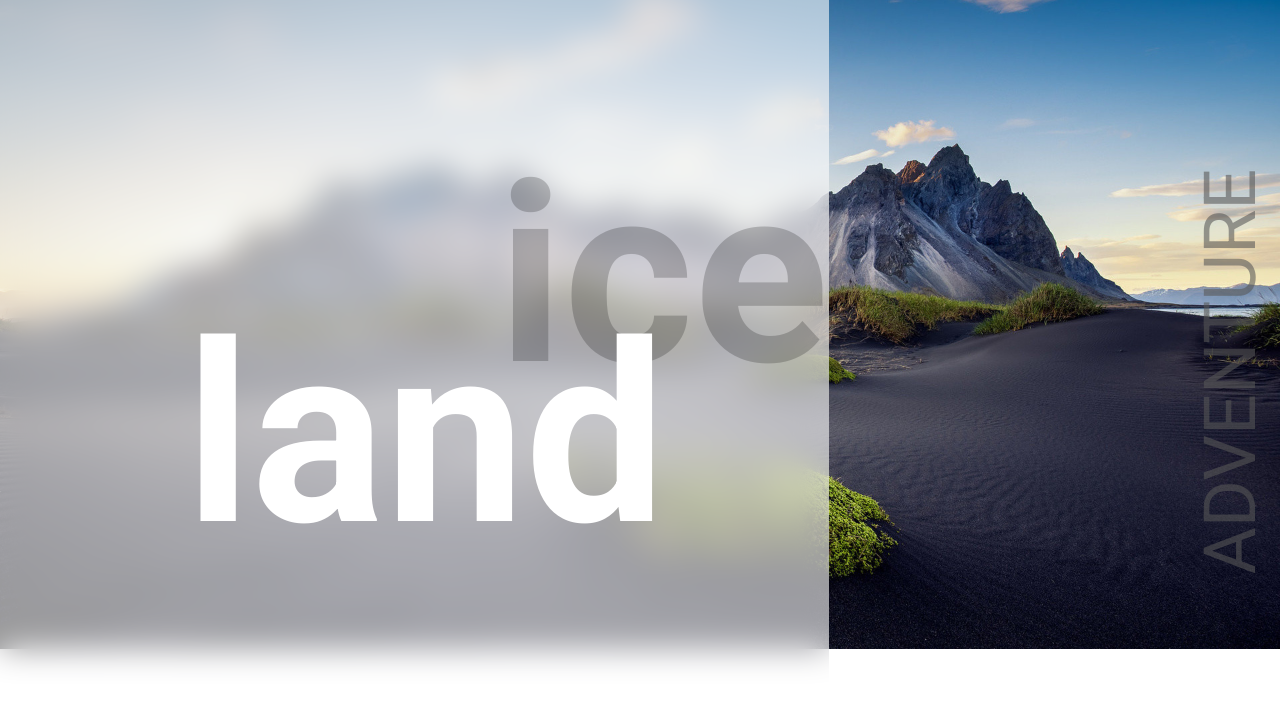
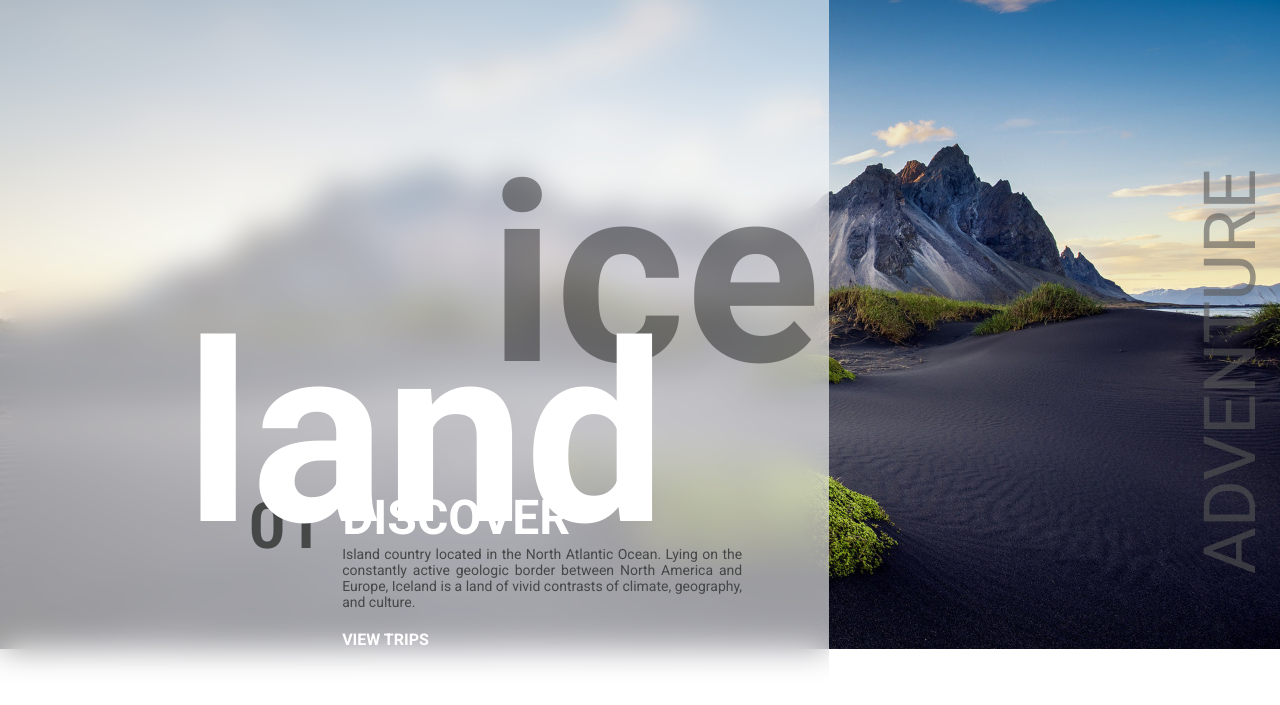
Before and after one commit to Pedro-Dev-SI/LandingPage-Iceland, a plain HTML site: page index.html in a window 1280 px wide. Shown: the part 71-776 px from the top of the page. Drawn offline with Linux system fonts and the light colour scheme.

Commit message:
Landing Page Finalizada

```diff
--- a/index.html
+++ b/index.html
@@ -22,6 +22,21 @@
 
             <h1 class="ice">ice</h1>
 
+            <div class="text-box">
+                <p class="num">01</p>
+
+                <div class="text-content">
+                    <h2>DISCOVER</h2>
+                    <p>
+                        Island country located in the North Atlantic Ocean.
+                        Lying on the constantly active geologic border between
+                        North America and Europe, Iceland is a land of vivid contrasts
+                        of climate, geography, and culture.
+                    </p>
+                    <a href="#" class="trips">VIEW TRIPS</a>
+                </div>
+            </div>
+
     </div>
 
     <div class="no-glass">
--- a/style.css
+++ b/style.css
@@ -41,14 +41,47 @@ body{
 
 .ice{
     position: absolute;
-    left: 60%;
+    left: 59%;
     top: 25%;
     font-size: 250px;
-    color: rgba(0, 0, 0, 0.2);
+    color: rgba(0, 0, 0, 0.4);
+}
+
+.text-box{
+    position: absolute;
+    bottom: 10%;
+    display: flex;
+    left: 30%;
+}
+
+.text-box .num{
+    font-size: 64px;
+    color: #464848;
+    font-weight: bold;
+    margin-right: 20px;
 }
 
 
+.text-content{
+    width: 400px;
+}
 
+.text-content h2{
+    font-size: 48px;
+    color: #fff;
+}
+
+.text-content p{
+    font-size: 14px;
+    color: #464848;
+    text-align: justify;
+}
+
+.text-content .trips{
+    display: block;
+    margin-top: 20px;
+    padding: 0;
+}
 
 
 
```
